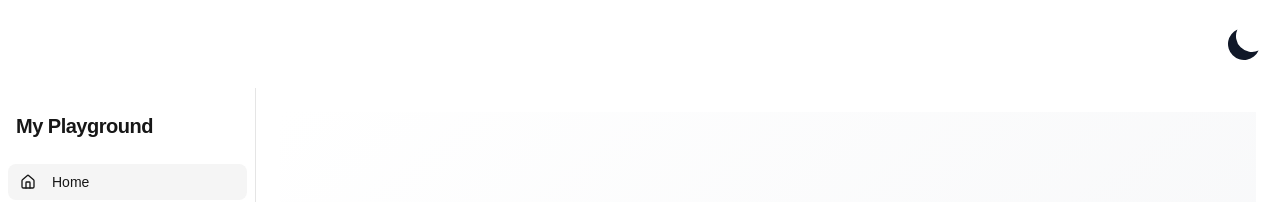
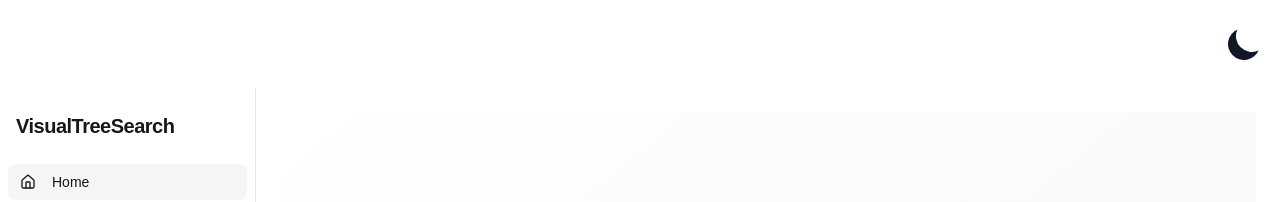
Before and after one commit to PathOnAIOrg/VisualTreeSearch-Demo, a Next.js app in the folder visual-tree-search-app/: page / in a window 1280 px wide. Shown: the top 202 px of the page. Built offline with nearby package versions, Linux system fonts and the light colour scheme.

Commit message:
don't show backend url on the frontend..

```diff
--- a/visual-tree-search-app/components/Sidebar.tsx
+++ b/visual-tree-search-app/components/Sidebar.tsx
@@ -31,7 +31,7 @@
     <div className="h-full min-h-screen w-64 border-r">
       <div className="space-y-4 py-4">
         <div className="px-4 py-2">
-          <h2 className="text-xl font-semibold tracking-tight">My Playground</h2>
+          <h2 className="text-xl font-semibold tracking-tight">VisualTreeSearch</h2>
         </div>
         <ScrollArea className="h-[calc(100vh-8rem)]">
           <nav className="grid gap-1 px-2">
```
